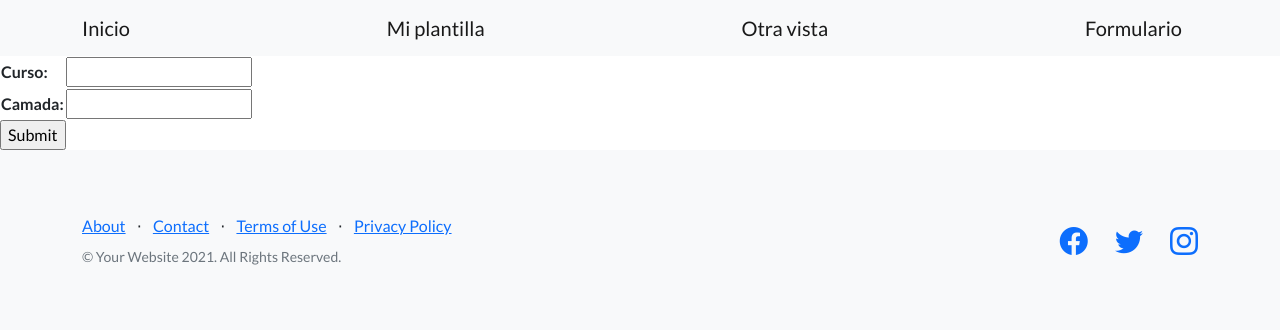
After one commit to LucasVuletin/Mi-proyecto, a Django app: page /clase/ in a window 1280 px wide. The commit adds this page. Shown: the top 330 px of the page. Run offline with Django 4.2, Linux system fonts and the light colour scheme; some libraries are stand-ins or nearby versions.

Commit message:
1hora int 3

```diff
--- /dev/null
+++ b/clase/forms.py
@@ -0,0 +1,5 @@
+from django import forms
+
+class CursoFormulario(forms.Form):
+    curso = forms.CharField(max_length=20)
+    camada= forms.IntegerField()
--- /dev/null
+++ b/clase/templates/formulario_curso.html
@@ -0,0 +1,17 @@
+{% extends "indice/index.html" %}
+
+{% block header_index %}
+
+{% endblock header_index %}
+
+{% block pruebaTemplate %}
+
+     <form action="" method="post">
+        {% csrf_token %}
+        <table>
+            {{formulario.as_table}}
+        </table>
+        <input type="submit" placeholder="Enviar">
+     </form>
+
+{% endblock pruebaTemplate %}
--- a/clase/urls.py
+++ b/clase/urls.py
@@ -1,5 +1,6 @@
 from django.urls import path
-from .views import nuevo_curso
+from .views import formulario_curso, nuevo_curso
 urlpatterns = [
-    path('nuevo/', nuevo_curso, name='nuevo_curso')
+    path('nuevo/', nuevo_curso, name='nuevo_curso'),
+    path('', formulario_curso, name='formulario_curso')
 ]
--- a/clase/views.py
+++ b/clase/views.py
@@ -1,6 +1,7 @@
 from django.http import HttpResponse
 from django.shortcuts import render
 from clase.models import curso
+from clase.forms import CursoFormulario
 import random
 # Create your views here.
 
@@ -9,3 +10,28 @@ def nuevo_curso(request):
     nuevo_curso = curso(nombre='curso 35', camada=camada)
     nuevo_curso.save()
     return HttpResponse(f'Se creo el curso {nuevo_curso.nombre} camada {nuevo_curso.camada}')
+
+def formulario_curso(request):
+    #Sin formularios de django
+    #print(request.method)
+    #if request.method == 'POST':
+    #    print(request.POST)
+    #    nuevo_curso = curso(nombre=request.POST['curso'], camada=request.POST['camada'])
+    #    nuevo_curso.save()
+    #    return render(request, 'formulario_curso.html', {'nuevo_curso': nuevo_curso})
+
+    #return render(request, 'formulario_curso.html',{})
+
+    #Con formularios de django
+
+    if request.method == 'POST':
+        formulario = CursoFormulario(request.POST)
+
+        if formulario.is_valid():
+            data = formulario.cleaned_data
+            nuevo_curso = curso(nombre=data['curso'], camada=data['camada'])
+            nuevo_curso.save()
+            return render(request, 'indice/index.html', {'nuevo_curso': nuevo_curso})
+
+    formulario = CursoFormulario()
+    return render(request, 'formulario_curso.html',{'formulario': formulario})
--- a/indice/templates/indice/index.html
+++ b/indice/templates/indice/index.html
@@ -25,11 +25,14 @@
                 <a class="navbar-brand" href={% url 'inicio' %}>Inicio</a>
                 <a class="navbar-brand" href={% url 'mi_plantilla' %}>Mi plantilla</a>
                 <a class="navbar-brand" href={% url 'otra_vista' %}>Otra vista</a>
+                <a class="navbar-brand" href={% url 'formulario_curso' %}>Formulario</a>
                 {% comment "" %}
                 <a class="btn btn-primary" href="#signup">Sign Up</a>
                 {% endcomment %}
             </div>
         </nav>
+
+        {% block header_index %}
             <!-- Masthead-->
             <header class="masthead">
                 <div class="container position-relative">
@@ -52,6 +55,8 @@
                     </div>
                 </div>
             </header>
+        {% endblock header_index %}
+
 
         {% block pruebaTemplate %}
 
```
Lines whose indentation alone changed are shown as unchanged.
